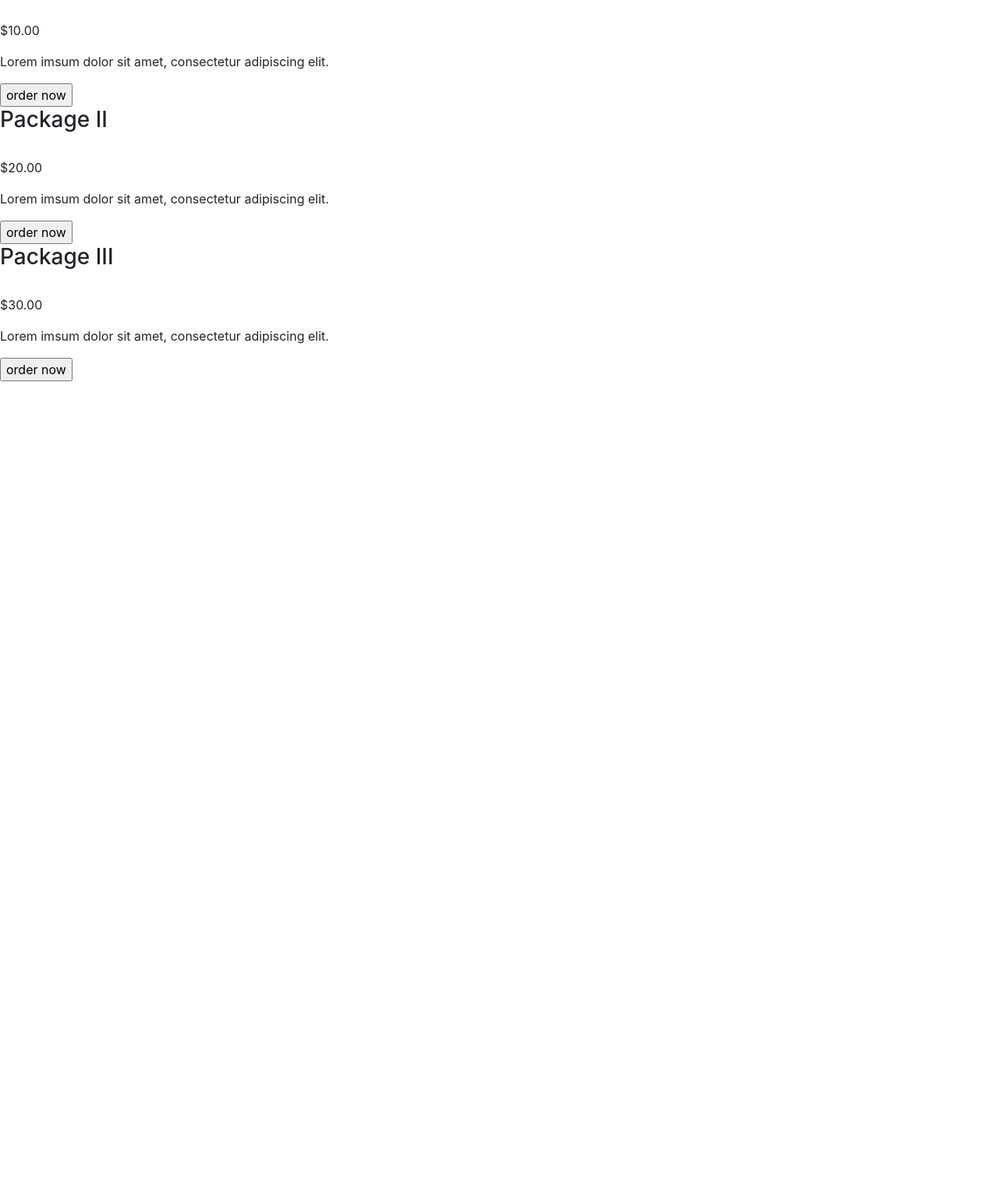
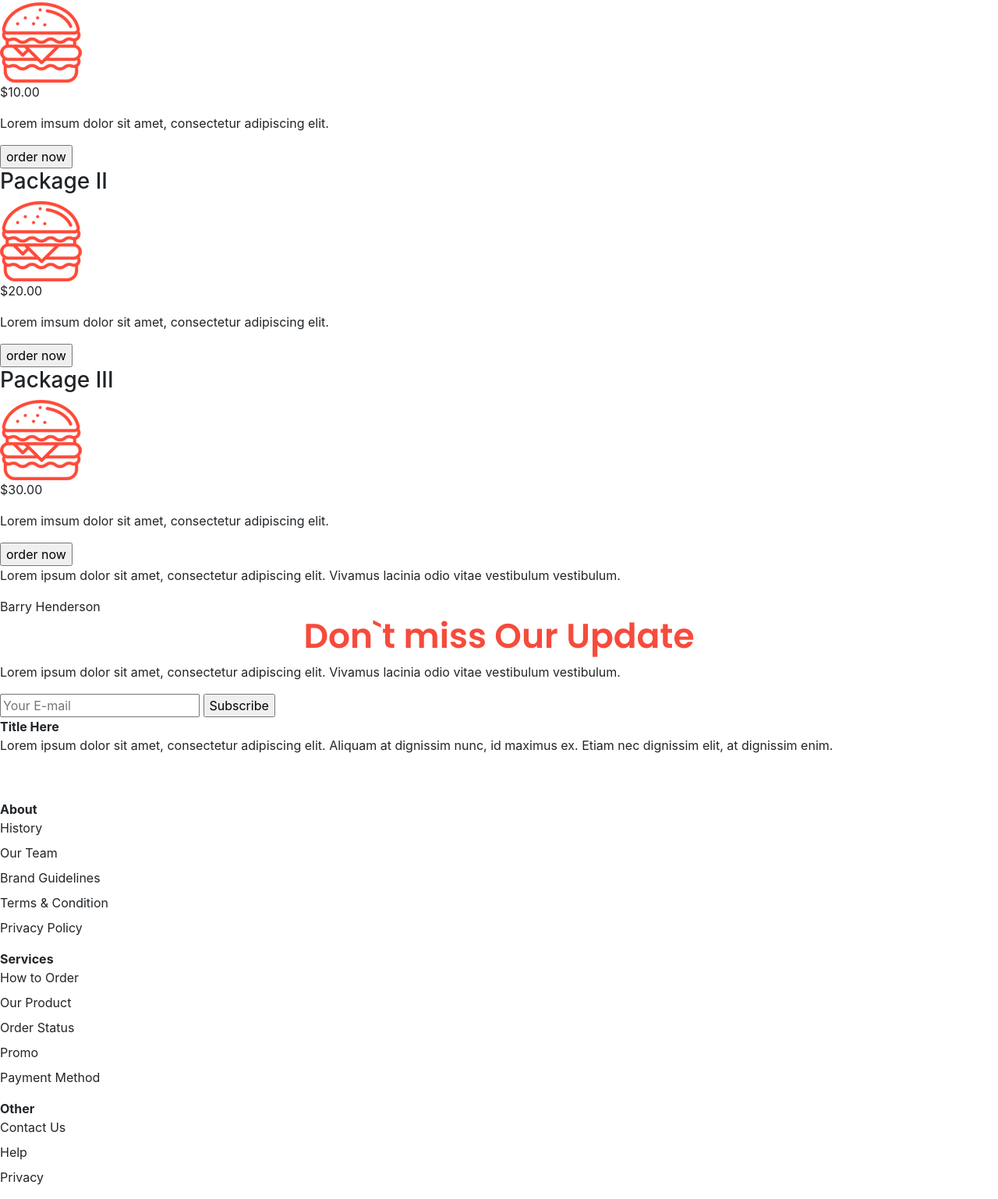
Before and after one commit to Yevheniia1990/portfolio, a plain HTML site: page index.html in a window 1280 px wide. Shown: the part 3961-5499 px from the top of the page at 78% size. Before the commit the page ends 4450 px from the top, so only its background shows below. Drawn offline with nearby package versions, Linux system fonts and the light colour scheme.

Commit message:
Update index.html

```diff
--- a/index.html
+++ b/index.html
@@ -143,21 +143,21 @@
   <div class="items">
     <div class="item_card">
       <h3 class="item_title">Package I</h3>
-      <img class="item_icon" src="">
+      <img class="item_icon" src="image/burger-icon.png">
       <p class="item_price">$10.00</p>
       <p class="item_text">Lorem imsum dolor sit amet, consectetur adipiscing elit.</p>
       <input class="block6_button" type="button" name="button_block6" value="order now">
     </div>
     <div class="item_card">
       <h3 class="item_title">Package II</h3>
-      <img class="item_icon" src="">
+      <img class="item_icon" src="image/burger-icon.png">
       <p class="item_price">$20.00</p>
       <p class="item_text">Lorem imsum dolor sit amet, consectetur adipiscing elit.</p>
       <input class="block6_button" type="button" name="button_block6" value="order now">
     </div>
     <div class="item_card">
       <h3 class="item_title">Package III</h3>
-      <img class="item_icon" src="">
+      <img class="item_icon" src="image/burger-icon.png">
       <p class="item_price">$30.00</p>
       <p class="item_text">Lorem imsum dolor sit amet, consectetur adipiscing elit.</p>
       <input class="block6_button" type="button" name="button_block6" value="order now">
@@ -165,12 +165,61 @@
 
   </div>
 </div>
-
-
+<div class="block7">
+  <p class="block7_text">Lorem ipsum dolor sit amet, consectetur adipiscing elit. Vivamus lacinia odio vitae vestibulum vestibulum. </p>
+  <span class="block7_name">Barry Henderson</span>
+</div>
+<div class="block8">
+  <div class="block8_title">
+    <h2 class="title_of_block">Don`t miss Our Update</h2>
+  </div>
+  <div>
+    <p class="block8_text">Lorem ipsum dolor sit amet, consectetur adipiscing elit. Vivamus lacinia odio vitae vestibulum vestibulum.</p>
+  </div>
+  <form class="block8_form">
+    <input class="form_input" type="mail" name="email" placeholder="Your E-mail">
+    <input class="form_button" type="button" name="button_form" value="Subscribe">
+  </form>
+</div>
+<footer class="footer">
+  <div item_with_red_social>
+    <dt class="footer_item-title">Title Here</dt>
+    <p class="footer_text">Lorem ipsum dolor sit amet, consectetur adipiscing elit. Aliquam at dignissim nunc, id maximus ex. Etiam nec dignissim elit, at dignissim enim. </p>
+    <div class="red_social">
+      <a class="footer_icon" href="https://www.instagram.com/?hl=es"><img src="image/instagram.png"></a>
+      <a class="footer_icon" href="https://www.facebook.com/"><img src="image/facebook.png"></a>
+      <a class="footer_icon" href="https://twitter.com/"><img src="image/twitter.png"></a>
+      <a class="footer_icon" href="https://web.whatsapp.com/"><img src="image/whatsApp.png"></a>
+    </div>
+  </div>
+  <div class="item">
+    <dl><dt class="footer_item-title">About</dt>
+      <dd class="footer_item-item">History</dd>
+      <dd class="footer_item-item">Our Team</dd>
+      <dd class="footer_item-item">Brand Guidelines</dd>
+      <dd class="footer_item-item">Terms & Condition</dd>
+      <dd class="footer_item-item">Privacy Policy</dd>
+    </dl>
+  </div>
+  <div class="item">
+    <dl><dt class="footer_item-title">Services</dt>
+      <dd class="footer_item-item">How to Order</dd>
+      <dd class="footer_item-item">Our Product</dd>
+      <dd class="footer_item-item">Order Status</dd>
+      <dd class="footer_item-item">Promo</dd>
+      <dd class="footer_item-item">Payment Method</dd>
+    </dl>
+  </div>
+  <div class="item">
+    <dl><dt class="footer_item-title">Other</dt>
+      <dd class="footer_item-item">Contact Us</dd>
+      <dd class="footer_item-item">Help</dd>
+      <dd class="footer_item-item">Privacy</dd>
+    </dl>
+  </div>
+</footer>
 	<script src="https://code.jquery.com/jquery-3.2.1.slim.min.js" integrity="sha384-KJ3o2DKtIkvYIK3UENzmM7KCkRr/rE9/Qpg6aAZGJwFDMVNA/GpGFF93hXpG5KkN" crossorigin="anonymous"></script>
 	<script src="https://cdnjs.cloudflare.com/ajax/libs/popper.js/1.12.9/umd/popper.min.js" integrity="sha384-ApNbgh9B+Y1QKtv3Rn7W3mgPxhU9K/ScQsAP7hUibX39j7fakFPskvXusvfa0b4Q" crossorigin="anonymous"></script>
 	<script src="https://maxcdn.bootstrapcdn.com/bootstrap/4.0.0/js/bootstrap.min.js" integrity="sha384-JZR6Spejh4U02d8jOt6vLEHfe/JQGiRRSQQxSfFWpi1MquVdAyjUar5+76PVCmYl" crossorigin="anonymous"></script>
-
-
 </body>
 </html>
```
